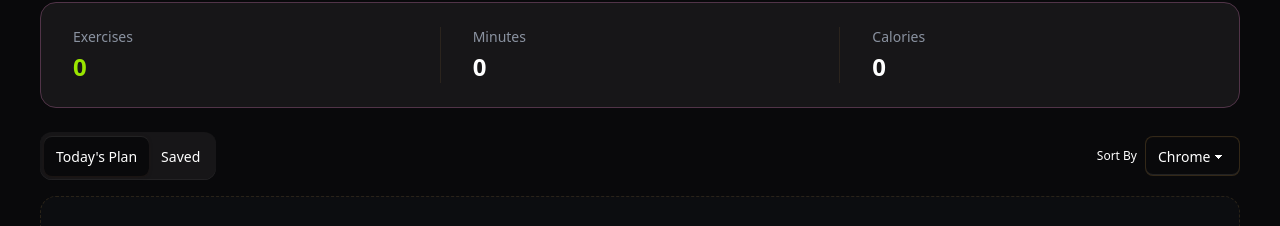
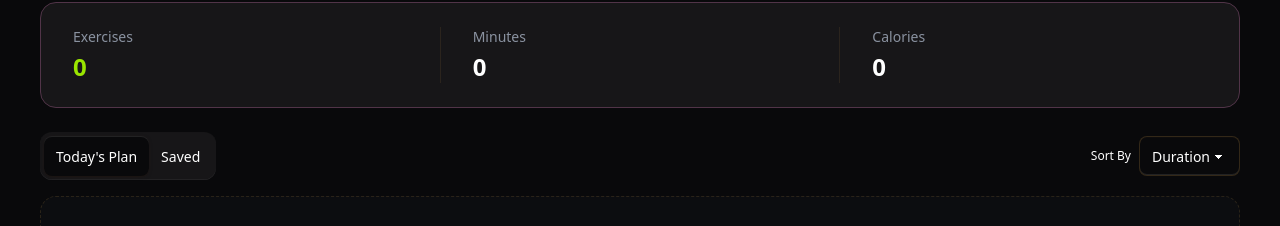
Before and after one commit to azadul-islam-git/fit-log-app, a Next.js app: page /my-plan in a window 1280 px wide. Shown: the part 196-422 px from the top of the page. Built offline with nearby package versions, Linux system fonts and the light colour scheme.

Commit message:
added readme.md file to the project

```diff
--- a/src/app/my-plan/page.tsx
+++ b/src/app/my-plan/page.tsx
@@ -85,9 +85,9 @@ const MyPlanPage = () => {
                 defaultValue="Pick a browser"
                 className="select outline-none! focus:outline-none!"
               >
-                <option>Chrome</option>
-                <option>FireFox</option>
-                <option>Safari</option>
+                <option>Duration</option>
+                <option>Calories</option>
+                <option>Rating</option>
               </select>
             </fieldset>
           </div>
--- /dev/null
+++ b/src/app/not-found.tsx
@@ -0,0 +1,24 @@
+import Link from "next/link";
+
+const NotFound = () => {
+  return (
+    <div className="flex min-h-[70vh] flex-col items-center justify-center px-4 text-center">
+      <h1 className="text-8xl font-black text-primary">404</h1>
+
+      <h2 className="mt-4 text-3xl font-bold">Page Not Found</h2>
+
+      <p className="mt-3 max-w-md text-base-content/60">
+        Sorry, the page you are looking for does not exist.
+      </p>
+
+      <Link
+        href="/"
+        className="btn mt-5 rounded-full border-none bg-lime-400 px-6 py-2.5 font-semibold normal-case text-neutral-900 hover:bg-lime-300"
+      >
+        Go Back Home
+      </Link>
+    </div>
+  );
+};
+
+export default NotFound;
```
Also changed, not shown: 1 other file (tests, documents, lock files or other folders).
